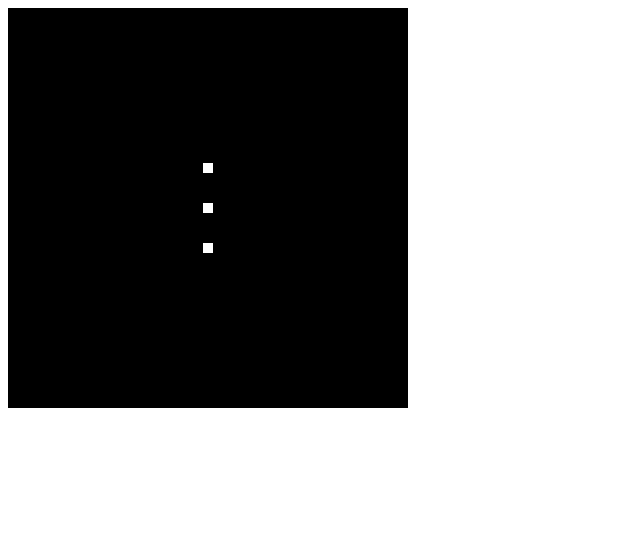
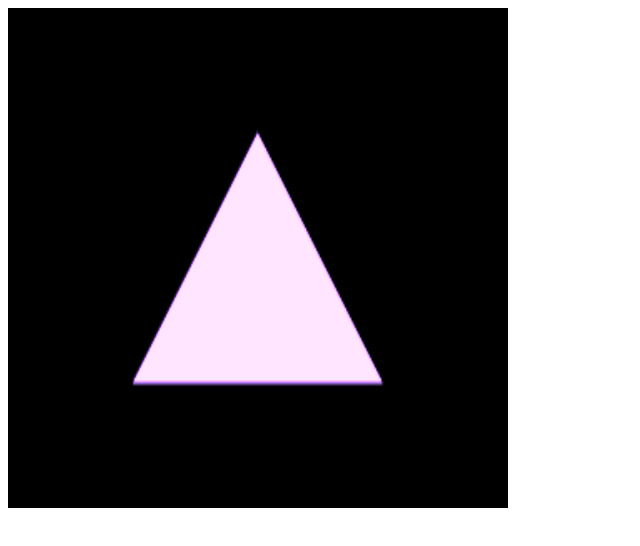
Before and after one commit to itsDipsyProjects/WebGLMiniEngine, a plain HTML site: page index.html in a window 1280 px wide. Shown: the whole page, without its empty margins (0-640 px from the left). Drawn offline with Linux system fonts and the light colour scheme.

Commit message:
created a hello world program for the WebGL engine (a basic triangle)

```diff
--- a/index.html
+++ b/index.html
@@ -8,7 +8,7 @@
 </style>
 </head>
 <body>
-    <canvas id="glCanvas" width="400" height="400"></canvas>
+    <canvas id="glcanvas"></canvas>
 
     <script src="./src/main.js"></script>
 </body>
--- a/src/main.js
+++ b/src/main.js
@@ -1,69 +1,66 @@
+function init(){
+  let glCanvas = document.querySelector("#glcanvas");
+  glCanvas.style.width = "500px";
+  glCanvas.style.height = "500px";
+  let gl = glCanvas.getContext("webgl");
 
 
+  gl.clearColor(0.0, 0.0, 0.0, 1.0);
+  gl.clear(gl.COLOR_BUFFER_BIT);
 
-function init() {
-// Get WebGL context
-  const canvas = document.getElementById('glCanvas');
-  const gl = canvas.getContext('webgl');
+  let vertexShaderSource = `
+    attribute vec2 aPos;
+    varying vec3 vColor;
 
-  if (!gl) {
-    alert('WebGL not supported!');
-  }
-
-  // Vertex shader
-  const vsSource = `
-    attribute vec2 aPosition;
     void main() {
-      gl_Position = vec4(aPosition, 0, 1.0);
-      gl_PointSize = 10.0; // pixel size of the point
+      gl_Position = vec4(aPos, 0.0, 1.0);
+      vColor = vec3(0.4, 0.0, 0.9); // red
     }
   `;
 
-  // Fragment shader
-  const fsSource = `
+  // ------------ Fragment Shader ------------
+  let fragmentShaderSource = `
+    precision mediump float;
+    varying vec3 vColor;
+
     void main() {
-      gl_FragColor = vec4(1.0, 1.0, 1.0, 1.0); // white point
+      gl_FragColor = vec4(vColor, 0.1);
     }
   `;
 
-  // Compile shader helper
-  function compileShader(source, type) {
-    const shader = gl.createShader(type);
-    gl.shaderSource(shader, source);
-    gl.compileShader(shader);
-    return shader;
-  }
+  let vertexShader = gl.createShader(gl.VERTEX_SHADER);
+  gl.shaderSource(vertexShader, vertexShaderSource);
+  gl.compileShader(vertexShader);
 
-  const vertexShader = compileShader(vsSource, gl.VERTEX_SHADER);
-  const fragmentShader = compileShader(fsSource, gl.FRAGMENT_SHADER);
+  let fragmentShader = gl.createShader(gl.FRAGMENT_SHADER);
+  gl.shaderSource(fragmentShader, fragmentShaderSource);
+  gl.compileShader(fragmentShader);
 
-  // Link program
-  const program = gl.createProgram();
-  gl.attachShader(program, vertexShader);
-  gl.attachShader(program, fragmentShader);
-  gl.linkProgram(program);
-  gl.useProgram(program);
+  let shaderProgram = gl.createProgram();
 
-  const vertices = new Float32Array([
-    0.0, 0.2,   // vertex 1
-    0.0, 0.0,    // vertex 2
-    0.0, -0.2,     // vertex 3
+
+  gl.attachShader(shaderProgram, vertexShader);
+  gl.attachShader(shaderProgram, fragmentShader);
+  gl.linkProgram(shaderProgram);
+  gl.useProgram(shaderProgram);
+
+   let vertices = new Float32Array([
+    0.0,  0.5,
+   -0.5, -0.5,
+    0.5, -0.5
   ]);
 
-  // Create buffer
-  const buffer = gl.createBuffer();
+  let buffer = gl.createBuffer();
   gl.bindBuffer(gl.ARRAY_BUFFER, buffer);
   gl.bufferData(gl.ARRAY_BUFFER, vertices, gl.STATIC_DRAW);
 
-  // Bind attribute
-  const posAttrib = gl.getAttribLocation(program, 'aPosition');
-  gl.enableVertexAttribArray(posAttrib);
-  gl.vertexAttribPointer(posAttrib, 2, gl.FLOAT, false, 0, 0);
+  let aPos = gl.getAttribLocation(shaderProgram, "aPos");
+  gl.enableVertexAttribArray(aPos);
+  gl.vertexAttribPointer(aPos, 2, gl.FLOAT, false, 0, 0);
 
-  // Clear and draw
-  gl.clearColor(0.0, 0.0, 0.0, 1.0);
-  gl.clear(gl.COLOR_BUFFER_BIT);
-  gl.drawArrays(gl.POINTS, 0, 3);
+  // ------------ Draw ------------
+  gl.drawArrays(gl.TRIANGLES, 0, 3);
+
 }
 
 init();
```
Also changed, not shown: style.css (added).
